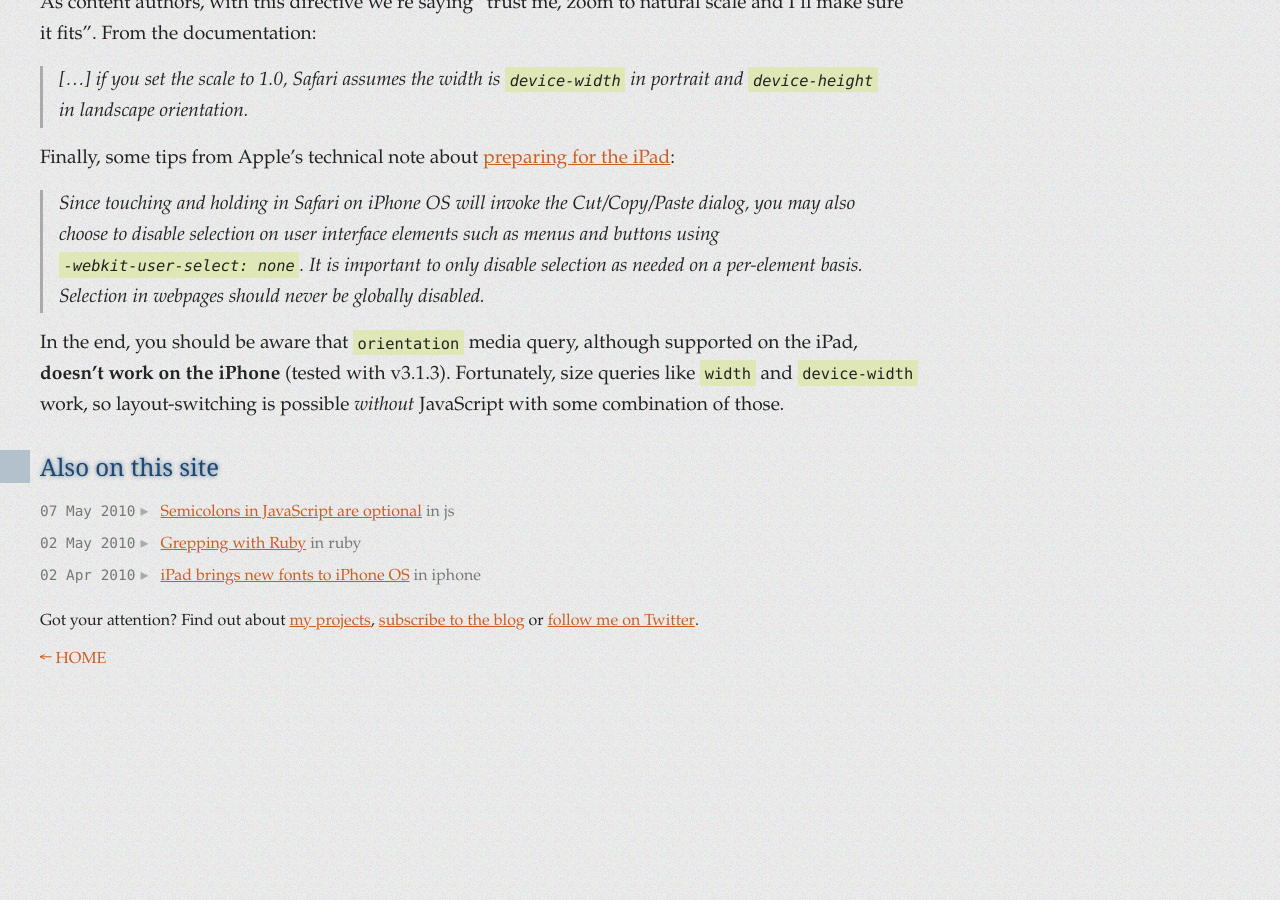
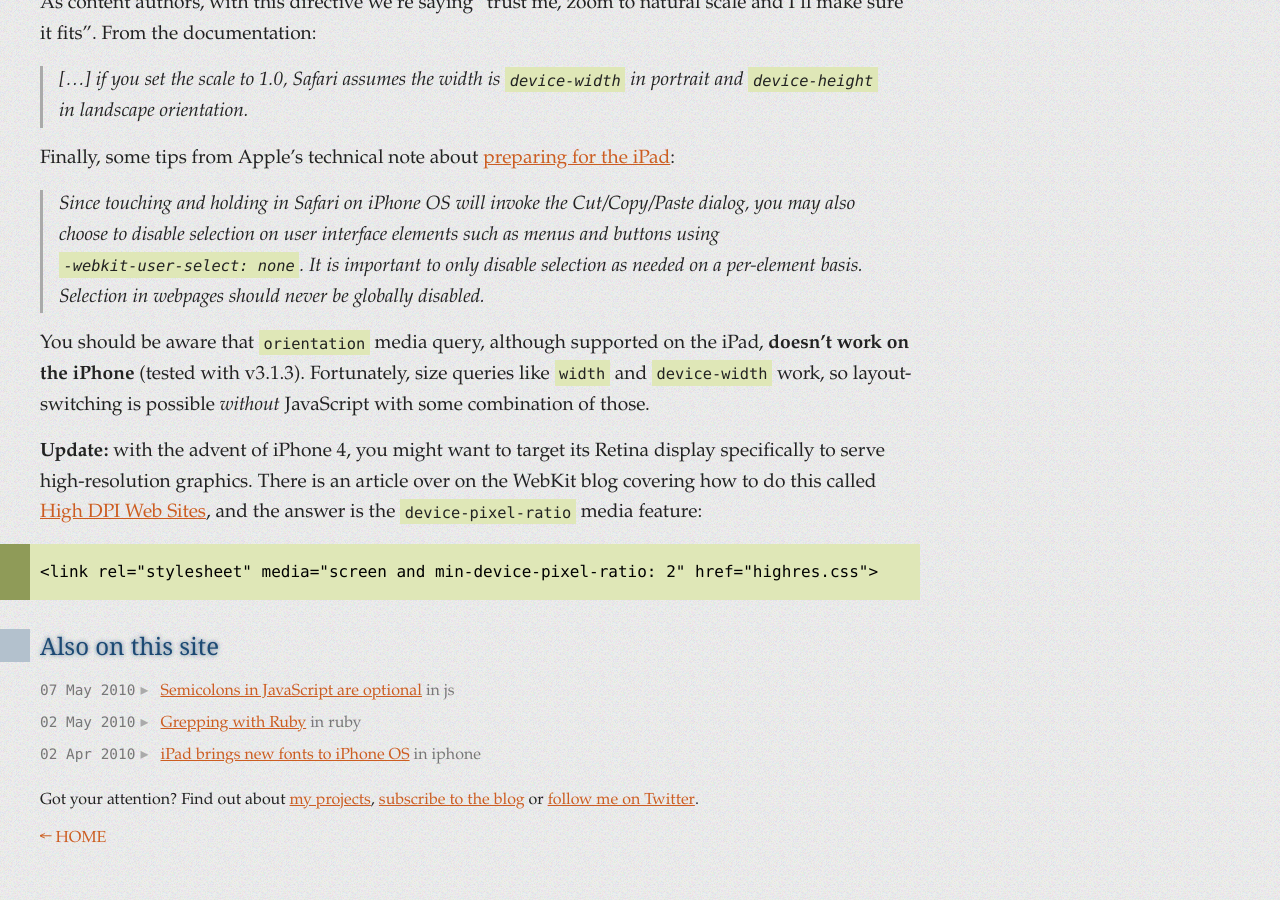
Before and after one commit to mislav/blog, a Jekyll site: the page built from _posts/2010-04-03-targeted-css.md, in a window 1280 px wide and 900 px high, scrolled down 1427 px. Built offline with Jekyll 4.4.1, drawn with Linux system fonts in a browser that asks for light colours; Markdown is read by kramdown in place of the engine named in the settings.

Commit message:
target Retina display

```diff
--- a/_posts/2010-04-03-targeted-css.md
+++ b/_posts/2010-04-03-targeted-css.md
@@ -47,7 +47,11 @@ Finally, some tips from Apple's technical note about [preparing for the iPad][no
 
 > Since touching and holding in Safari on iPhone OS will invoke the Cut/Copy/Paste dialog, you may also choose to disable selection on user interface elements such as menus and buttons using `-webkit-user-select: none`. It is important to only disable selection as needed on a per-element basis. Selection in webpages should never be globally disabled.
 
-In the end, you should be aware that `orientation` media query, although supported on the iPad, **doesn't work on the iPhone** (tested with v3.1.3). Fortunately, size queries like `width` and `device-width` work, so layout-switching is possible *without* JavaScript with some combination of those.
+You should be aware that `orientation` media query, although supported on the iPad, **doesn't work on the iPhone** (tested with v3.1.3). Fortunately, size queries like `width` and `device-width` work, so layout-switching is possible *without* JavaScript with some combination of those.
+
+**Update:** with the advent of iPhone 4, you might want to target its Retina display specifically to serve high-resolution graphics. There is an article over on the WebKit blog covering how to do this called [High DPI Web Sites](http://webkit.org/blog/55/high-dpi-web-sites/), and the answer is the `device-pixel-ratio` media feature:
+
+    <link rel="stylesheet" media="screen and min-device-pixel-ratio: 2" href="highres.css">
 
 [css3]: http://www.w3.org/TR/css3-mediaqueries/ "CSS3 Media Queries"
 [mdc]: http://developer.mozilla.org/En/CSS/Media_queries "Media Queries on Mozilla Developer Center"
```
